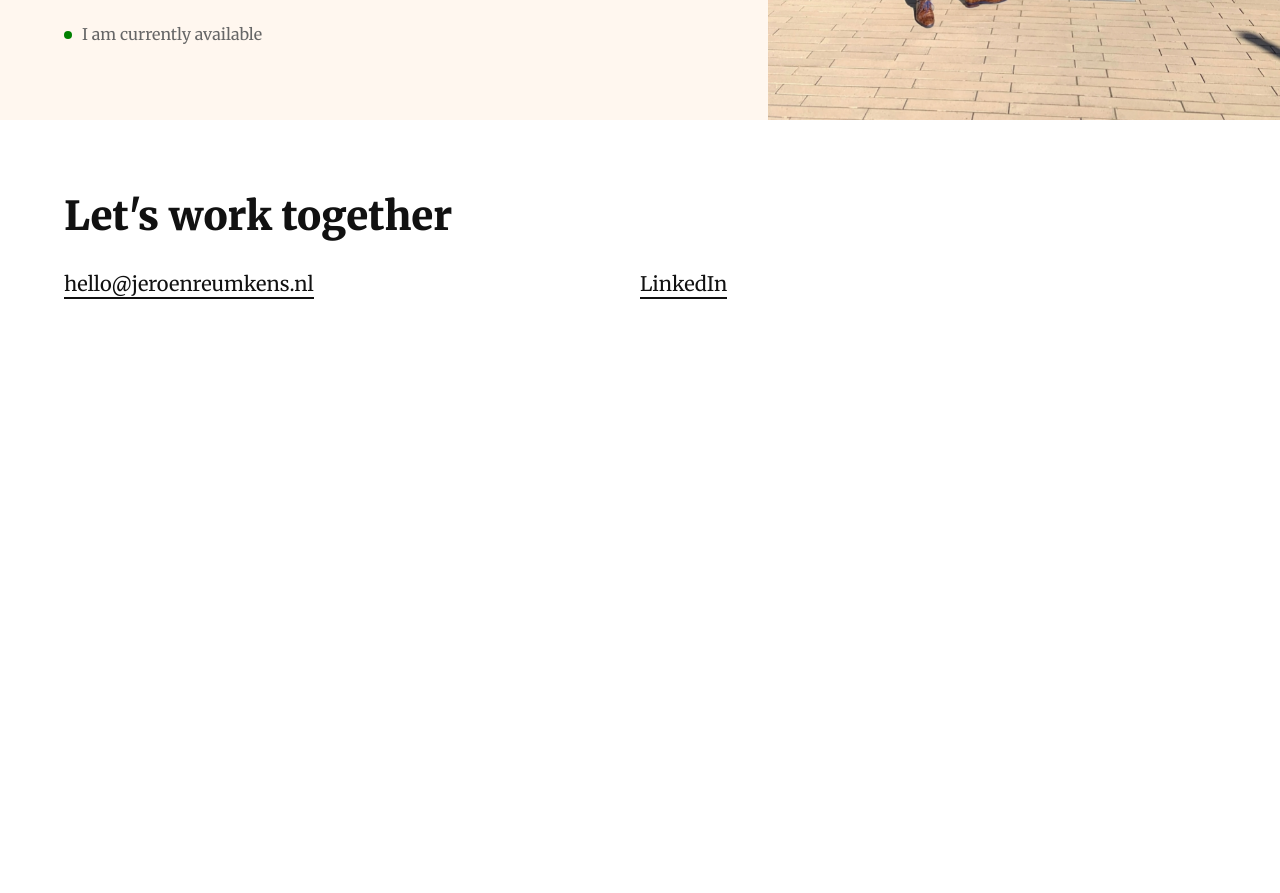
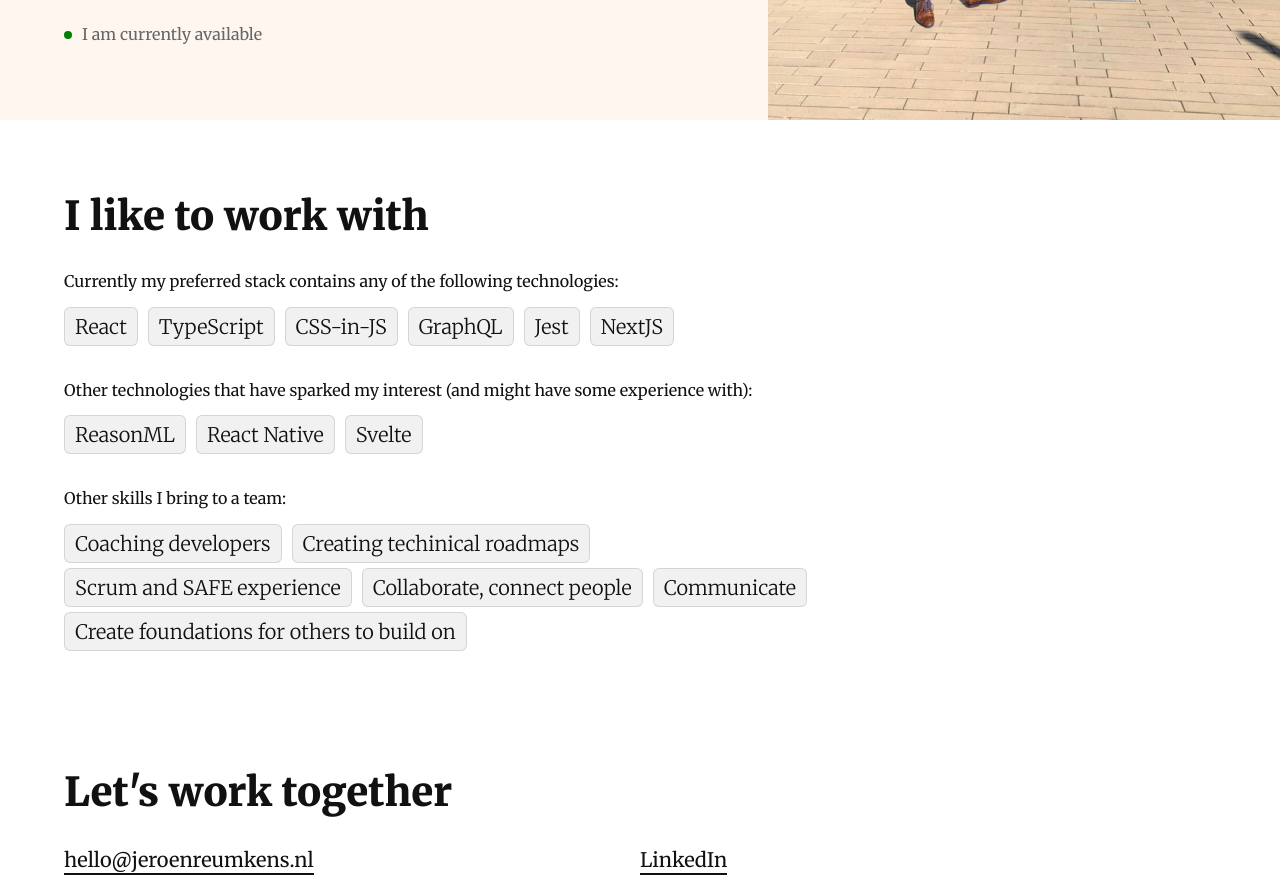
Before and after one commit to JeroenReumkens/JeroenReumkens.nl, a Next.js app: page / in a window 1280 px wide. Shown: the part 520-1413 px from the top of the page. Before the commit the page ends 867 px from the top, so only its background shows below. Built offline with nearby package versions, Linux system fonts and the light colour scheme.

Commit message:
Added a skills section

```diff
--- /dev/null
+++ b/components/section-title.ts
@@ -0,0 +1,5 @@
+import styled from '../theme';
+
+export const SectionTitle = styled.h2`
+  font-size: ${props => props.theme.fonts.sizes[3]};
+`;
--- a/components/intro.tsx
+++ b/components/sections/intro.tsx
@@ -1,20 +1,20 @@
-import styled, { keyframes } from '../theme';
-import { Wrapper } from './wrapper';
+import styled, { keyframes, css } from '../../theme';
+import { Wrapper } from '../wrapper';
 import { Flex, Box } from 'rebass';
-import { mobileUp } from '../utils/mixins';
+import { mobileUp } from '../../utils/mixins';
 import React from 'react';
 
 const Background = styled.section`
   background-color: ${props => props.theme.colors.yellow};
-  min-height: 80vh;
   display: flex;
   flex-direction: column;
   position: relative;
   font-size: ${props => props.theme.fonts.sizes[0]};
 
-  ${mobileUp`
+  ${mobileUp(css`
+    min-height: 80vh;
     flex-direction: row;
-  `}
+  `)}
 `;
 
 const wave = keyframes`
@@ -86,12 +86,12 @@ const BackgroundImageWrapper = styled(Box)`
   position: relative;
   height: 30rem;
 
-  ${mobileUp`
+  ${mobileUp(css`
     position: absolute;
     right: 0;
     top: 0;
     height: 100%;
-  `}
+  `)}
 
   img {
     object-fit: cover;
--- a/components/lets-work-together.tsx
+++ b/components/sections/lets-work-together.tsx
@@ -1,12 +1,8 @@
 import React from 'react';
-import { Wrapper } from './wrapper';
-import styled from '../theme';
-import { Flex, Box } from 'rebass';
-import { mobileUp } from '../utils/mixins';
-
-const Title = styled.h2`
-  font-size: ${props => props.theme.fonts.sizes[3]};
-`;
+import { Box, Flex } from 'rebass';
+import styled from '../../theme';
+import { Wrapper } from '../wrapper';
+import { SectionTitle } from '../section-title';
 
 const Link = styled.a`
   color: ${props => props.theme.colors.black};
@@ -42,7 +38,7 @@ export const LetsWorkTogether = () => {
   return (
     <section>
       <Wrapper>
-        <Title>Let's work together</Title>
+        <SectionTitle>Let's work together</SectionTitle>
         <Flex flexDirection={['column', 'row']}>
           <Box width={[1, 1 / 2]}>
             <Link href="mailto:hello@jeroenreumkens.nl?subject=Let's work together">
--- /dev/null
+++ b/components/sections/skills.tsx
@@ -0,0 +1,67 @@
+import React from 'react';
+import { Wrapper } from '../wrapper';
+import { SectionTitle } from '../section-title';
+import styled, { css } from '../../theme';
+import { transparentize } from 'polished';
+import { Box } from 'rebass';
+import { mobileUp } from '../../utils/mixins';
+
+const Badge = styled.span`
+  padding: 0.7rem 1rem;
+  border-radius: 0.6rem;
+  background-color: ${props => props.theme.colors.greyLight};
+  border: 1px solid ${props => transparentize(0.8, props.theme.colors.grey)};
+  font-weight: ${props => props.theme.fonts.weights[0]};
+  margin-right: 1rem;
+  margin-bottom: 0.5rem;
+  display: inline-block;
+
+  ${props =>
+    mobileUp(css`
+      font-size: ${props.theme.fonts.sizes[1]};
+    `)}
+`;
+
+export const Skills = () => {
+  return (
+    <section>
+      <Wrapper>
+        <Box width={2 / 3}>
+          <SectionTitle>I like to work with</SectionTitle>
+          <p>
+            Currently my preferred stack contains any of the following
+            technologies:
+          </p>
+          <Box marginBottom="3rem">
+            <Badge>React</Badge>
+            <Badge>TypeScript</Badge>
+            <Badge>CSS-in-JS</Badge>
+            <Badge>GraphQL</Badge>
+            <Badge>Jest</Badge>
+            <Badge>NextJS</Badge>
+          </Box>
+
+          <p>
+            Other technologies that have sparked my interest (and might have
+            some experience with):
+          </p>
+          <Box marginBottom="3rem">
+            <Badge>ReasonML</Badge>
+            <Badge>React Native</Badge>
+            <Badge>Svelte</Badge>
+          </Box>
+
+          <p>Other skills I bring to a team:</p>
+          <Box>
+            <Badge>Coaching developers</Badge>
+            <Badge>Creating techinical roadmaps</Badge>
+            <Badge>Scrum and SAFE experience</Badge>
+            <Badge>Collaborate, connect people</Badge>
+            <Badge>Communicate</Badge>
+            <Badge>Create foundations for others to build on</Badge>
+          </Box>
+        </Box>
+      </Wrapper>
+    </section>
+  );
+};
--- a/config/theme.ts
+++ b/config/theme.ts
@@ -5,6 +5,7 @@ export const theme = {
   colors: {
     yellow: '#fff7ef',
     grey: '#666',
+    greyLight: '#f1f1f1',
     black: '#111'
   },
   fonts: {
--- a/package.json
+++ b/package.json
@@ -17,6 +17,9 @@
     "styled-components": "^5.0.0"
   },
   "devDependencies": {
+    "tslint-config-airbnb": "^5.11.2",
+    "tslint-config-prettier": "^1.18.0",
+    "tslint-react": "^4.1.0",
     "@types/node": "^13.1.7",
     "@types/rebass": "^4.0.4",
     "@types/styled-components": "^4.4.2",
--- a/pages/index.tsx
+++ b/pages/index.tsx
@@ -1,7 +1,8 @@
 import Head from 'next/head';
 import React from 'react';
-import { Intro } from '../components/intro';
-import { LetsWorkTogether } from '../components/lets-work-together';
+import { Intro } from '../components/sections/intro';
+import { LetsWorkTogether } from '../components/sections/lets-work-together';
+import { Skills } from '../components/sections/skills';
 
 const Home = () => (
   <>
@@ -31,6 +32,7 @@ const Home = () => (
       />
     </Head>
     <Intro available />
+    <Skills />
     <LetsWorkTogether />
   </>
 );
--- /dev/null
+++ b/tslint.json
@@ -0,0 +1,6 @@
+{
+  "defaultSeverity": "error",
+  "extends": ["tslint-config-airbnb", "tslint-react", "tslint-config-prettier"],
+  "jsRules": {},
+  "rulesDirectory": ["tslint-plugin-prettier"]
+}
--- a/utils/mixins.ts
+++ b/utils/mixins.ts
@@ -1,7 +1,9 @@
-import { SimpleInterpolation, CSSObject } from 'styled-components';
+import { SimpleInterpolation } from 'styled-components';
 import { css } from '../theme';
 
-export const mobileUp = (
-  first: CSSObject | TemplateStringsArray,
-  ...interpolations: SimpleInterpolation[]
-) => `@media screen and (min-width: 40em) {${css(first, ...interpolations)}}`;
+export const mobileUp = (interpolation: SimpleInterpolation) =>
+  css`
+    @media screen and (min-width: 40em) {
+      ${interpolation}
+    }
+  `;
```
Also changed, not shown: tsconfig.json (+13 -14 lines), 1 other file (tests, documents, lock files or other folders).
